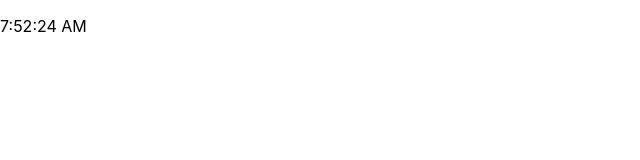
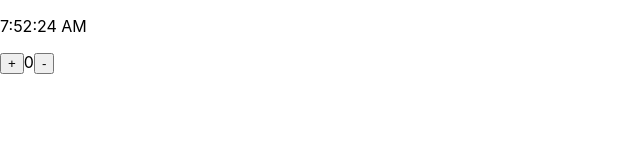
Before and after one commit to bansighetiya/project-1, a React (Create React App) app: page / in a window 1280 px wide. Shown: the top 160 px of the page, without its empty margins (0-640 px from the left). Built offline with nearby package versions, Linux system fonts and the light colour scheme.

Commit message:
7_6_Count

```diff
--- a/src/App.js
+++ b/src/App.js
@@ -1,10 +1,256 @@
-import React, { Component } from 'react';
+import React, { Component, useState } from 'react';
 import City from './Containers/City';
 import Cityfun from './Containers/Cityfun';
 import Country from './Containers/Country';
 import Countryfun from './Containers/Countryfun';
+import Counterfun from './Containers/Time/Counterfun';
 import Time from './Containers/Time/Time';
 import Timefun from './Containers/Time/Timefun';
+
+        // Datas.js
+
+
+//   const person = {
+//     name: "Amit",
+//     age: 25
+//   }
+
+//   console.log(person.name, person.age);
+
+//   const person = [
+//     {
+//       name: "Amit",
+//       age: 25,
+//     },
+//     {
+//       name: "Piyush",
+//       age: 40,
+//     },
+//   ];
+
+//   person.map((p) => console.log(p.name, p.age));
+
+//   const person = {
+//     name: "Amit",
+//     age: 25,
+//     course: [
+//       "C",
+//       "HTML"
+//     ]
+//   }
+
+//   console.log(person.name, person.age);
+//   person.course.map((p) => console.log(p));
+
+//   const person = [
+//     {
+//       name: "Amit",
+//       age: 25,
+//       course: [
+//         "C",
+//         "HTML"
+//       ]
+//     },
+//     {
+//       name: "Ajay",
+//       age: 40,
+//       course: [
+//         "Java",
+//         "JavaScript"
+//       ]
+//     }
+//   ]
+
+//   person.map((p) => {
+//     console.log(p.name, p.age);
+//     p.course.map((p) => console.log(p));
+//   })
+
+//   const myObj = {
+//     name: "John",
+//     age: 30,
+//     cars: {
+//       car1: "Ford",
+//       car2: "BMW",
+//       car3: "Fiat"
+//     }
+//   }
+
+//   for (let k in myObj) {
+//     if (k === 'cars') {
+//       for (let j in myObj[k]) {
+//         console.log(myObj[k][j]);
+//       }
+//     } else {
+//       console.log(myObj[k]);
+//     }
+//   }
+
+
+    // Medicine Data:
+
+
+    // let data =
+    //   [
+    //     {
+    //       id: 101,
+    //       name: 'Abacavir',
+    //       quantity: 25,
+    //       price: 150,
+    //       expiry: 2022,
+    //       status: true
+    //     },
+    //     {
+    //       id: 102,
+    //       name: 'Eltrombopag',
+    //       quantity: 90,
+    //       price: 550,
+    //       expiry: 2021,
+    //       status: true
+    //     },
+    //     {
+    //       id: 103,
+    //       name: 'Meloxicam',
+    //       quantity: 85,
+    //       price: 450,
+    //       expiry: 2025,
+    //       status: false
+    //     },
+    //     {
+    //       id: 104,
+    //       name: 'Allopurinol',
+    //       quantity: 50,
+    //       price: 600,
+    //       expiry: 2023,
+    //       status: true
+    //     },
+    //     {
+    //       id: 105,
+    //       name: 'Phenytoin',
+    //       quantity: 63,
+    //       price: 250,
+    //       expiry: 2021,
+    //       status: false
+    //     }
+    //   ];
+
+    // let fdata = data.filter((d,i) => d.status === true && d.expiry >=2022);
+    // let ans = fdata.reduce((acc,d,i) => acc + d.price ,0);
+
+    // console.log(fdata);
+    // console.log(ans);
+
+    // return (
+    //     <table border ="1">
+    //         <tr>
+    //             <th>Id</th>
+    //             <th>Name</th>
+    //             <th>Quantity</th>
+    //             <th>Price</th>
+    //             <th>Idexpiry</th>
+    //             <th>Status</th>
+    //             <th>Total</th>
+    //         </tr>
+    //         {
+    //           fdata.map((d,i) => {
+    //             let { id, name, quantity, price, expiry, status } = d;
+    //               return(
+    //                 <tr key={i}>
+    //                   <td>{id}</td>
+    //                   <td>{name}</td>
+    //                   <td>{quantity}</td>
+    //                   <td>{price}</td>
+    //                   <td>{expiry}</td>
+    //                   <td>{status.toString()}</td>
+    //                   {i === 0 ? <td rowSpan={2}>{ans}</td>: null}
+    //                 </tr>
+    //               )
+    //           })
+    //         }
+    //     </table>
+    // );
+
+
+    // Employee Data:
+
+
+    // let data =
+    // [
+    //   {
+    //     name: "amit",
+    //     age: 35,
+    //     salary: 40000,
+    //     bonus: 1000,
+    //     status: true
+    //   },
+    //   {
+    //     name: "ajay",
+    //     age: 25,
+    //     salary: 38000,
+    //     bonus: 2000,
+    //     status: false
+    //   },
+    //   {
+    //     name: "mayur",
+    //     age: 23,
+    //     salary: 50000,
+    //     bonus: 500,
+    //     status: true
+    //   },
+    //   {
+    //     name: "jay",
+    //     age: 29,
+    //     salary: 35000,
+    //     bonus: 600,
+    //     status: true
+    //   },
+    //   {
+    //     name: "raj",
+    //     age: 33,
+    //     salary: 22000,
+    //     bonus: 2000,
+    //     status: true
+    //   },
+    // ];
+
+    // let fdata = data.filter((d,i) => d.status === true);
+
+    // let ans = fdata.reduce((acc,d,i) => acc + d.salary + d.bonus ,0);
+
+    // console.log(fdata);
+    // console.log(ans);
+
+    // return (
+    //   <div>
+    //     <table border="3">
+    //       <tr>
+    //         <th>Name</th>
+    //         <th>Age</th>
+    //         <th>Salary</th>
+    //         <th>Bonus</th>
+    //         <th>Status</th>
+    //         <th>salary + bonus</th>
+    //         <th>Total</th>
+    //       </tr>
+    //       {
+    //         fdata.map((d, i) => {
+    //           let { name, age, salary, bonus, status } = d;
+    //           return (
+    //             <tr key={i}>
+    //               <td>{name}</td>
+    //               <td>{age}</td>
+    //               <td>{salary}</td>
+    //               <td>{bonus}</td>
+    //               <td>{status.toString()}</td>
+    //               <td>{salary+bonus}</td>
+    //               {i === 0 ? <td rowSpan={4}>{ans}</td>: null}
+    //             </tr>
+    //           )
+    //         })
+    //       }
+    //     </table>
+    //     </div>
+    // );
 
 
 
@@ -17,7 +263,8 @@ class App extends Component {
                     <Cityfun /> */}
                     {/* <Country />
                     <Countryfun /> */}
-                <Timefun />
+                    {/* <Timefun /> */}
+                    <Counterfun />
                 </div>
             );
         }
--- /dev/null
+++ b/src/Containers/Time/Counterfun.js
@@ -0,0 +1,27 @@
+import React, { Component, useState } from 'react';
+
+    function Counterfun(props) {
+        const [counter, setCounter] = useState(0);
+
+        const inc = () => {
+            if(counter < 10){
+                setCounter(counter + 1)
+            }
+        }
+
+        const dec = () => {
+            if(counter > 0){
+                setCounter(counter - 1)
+            }
+        }
+
+        return (
+            <div>
+                <button onClick={() => inc()}>+</button>
+                <span>{counter}</span>
+                <button onClick={() => dec()}>-</button>
+            </div>
+        );
+}
+
+export default Counterfun;
```
Also changed, not shown: src/Containers/Time/Timefun.js (line endings or trailing spaces). Lines whose indentation alone changed are shown as unchanged.
